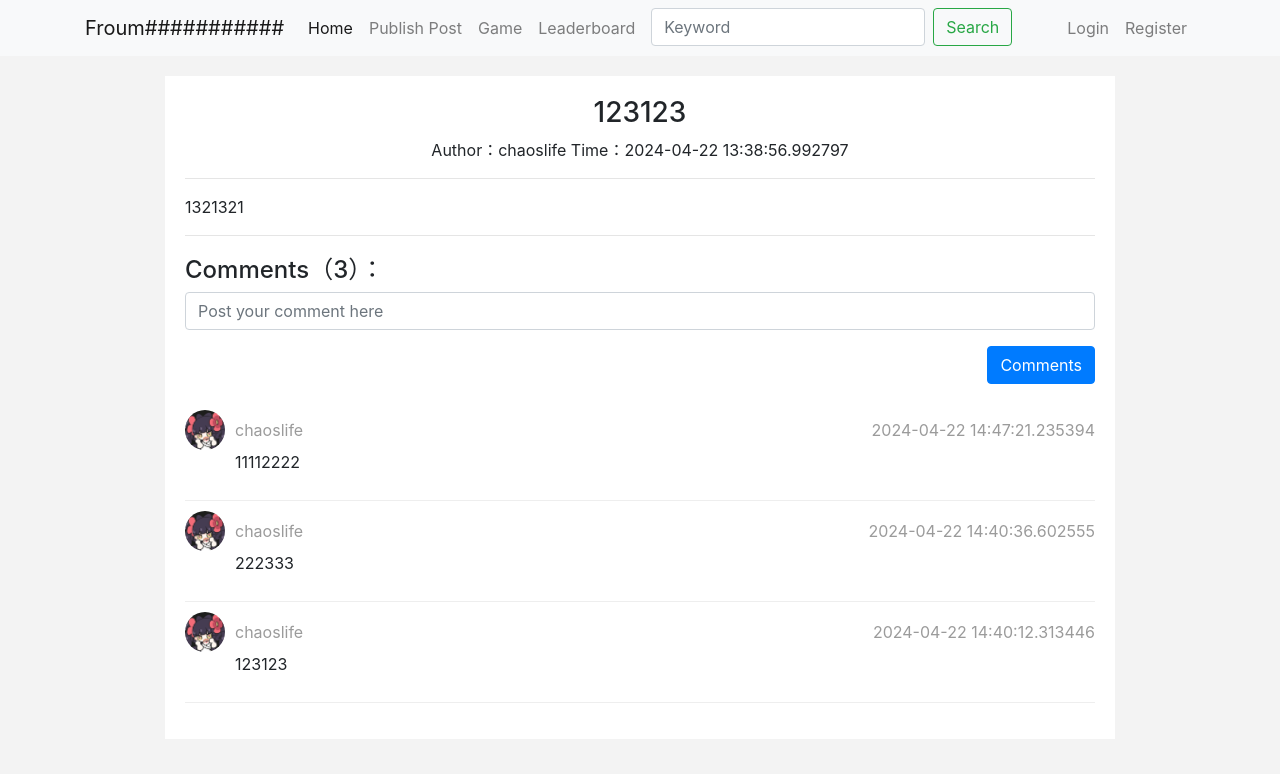
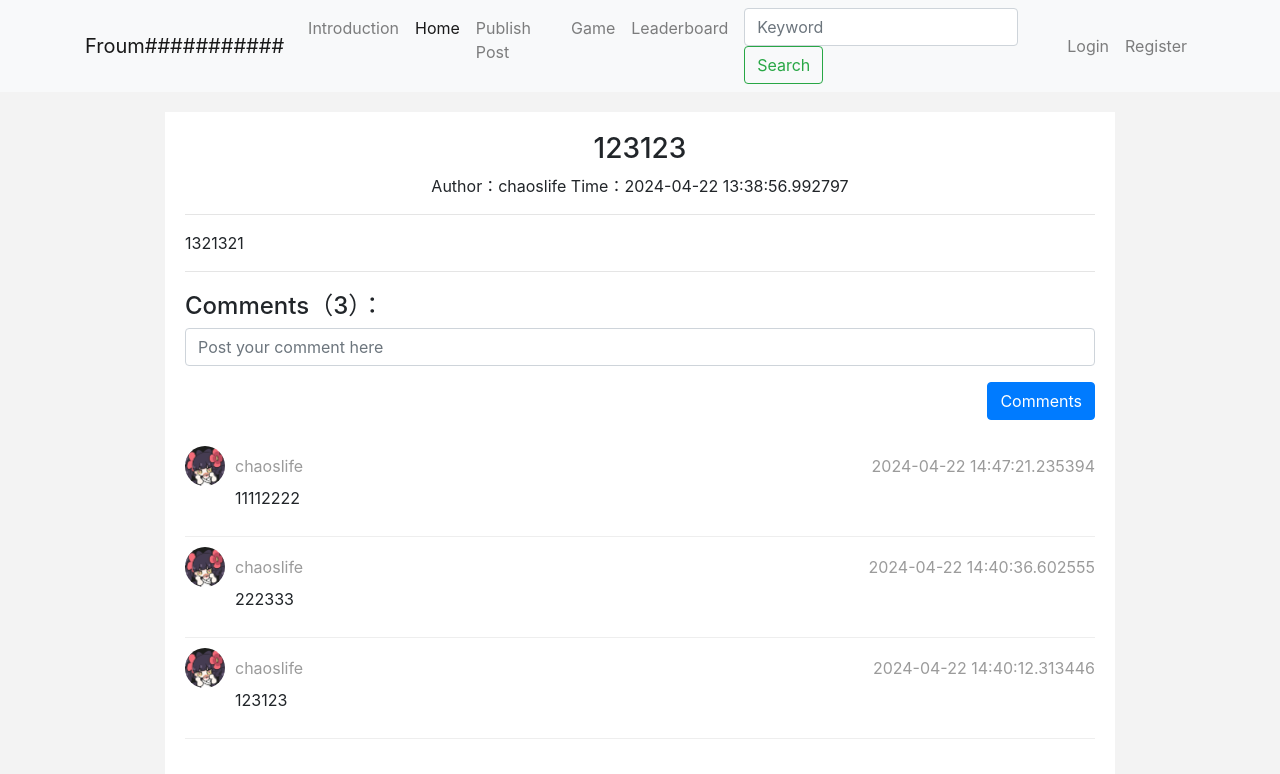
Before and after one commit to HerschelXu/AWDGP, a Flask app: page /forum/detail/1 in a window 1280 px wide. Shown: the top 774 px of the page. Run offline with Flask 3, Linux system fonts and the light colour scheme; some libraries are stand-ins or nearby versions.

Commit message:
Add Introduction page link to navigation bar

```diff
--- a/templates/base.html
+++ b/templates/base.html
@@ -19,6 +19,9 @@
             </button>
             <div class="collapse navbar-collapse" id="navbarSupportedContent">
                 <ul class="navbar-nav mr-auto">
+                    <li class="nav-item">
+                        <a class="nav-link" href="{{ url_for('forum.introduction') }}">Introduction</a>
+                    </li>
                     <li class="nav-item active">
                         <a class="nav-link" href="/">Home <span class="sr-only">(current)</span></a>
                     </li>
```
